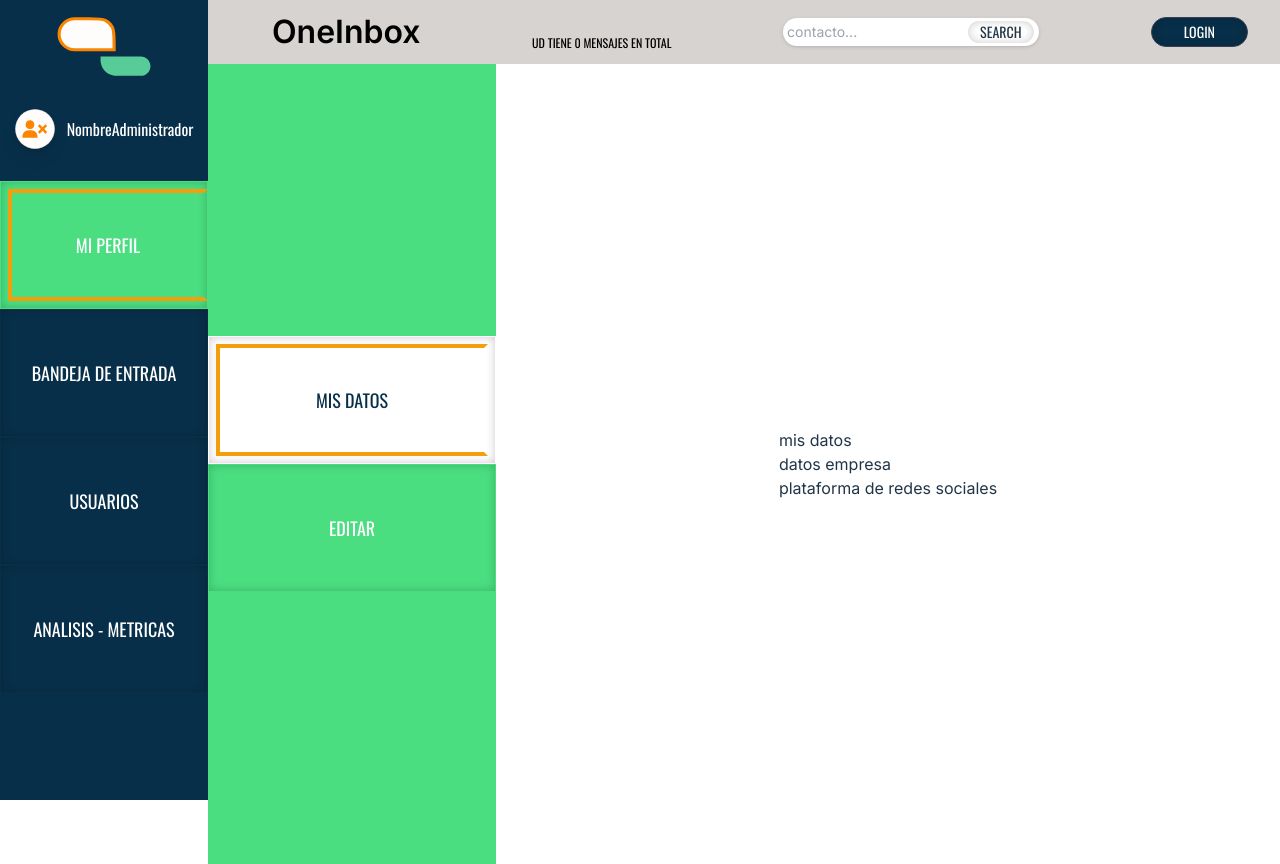
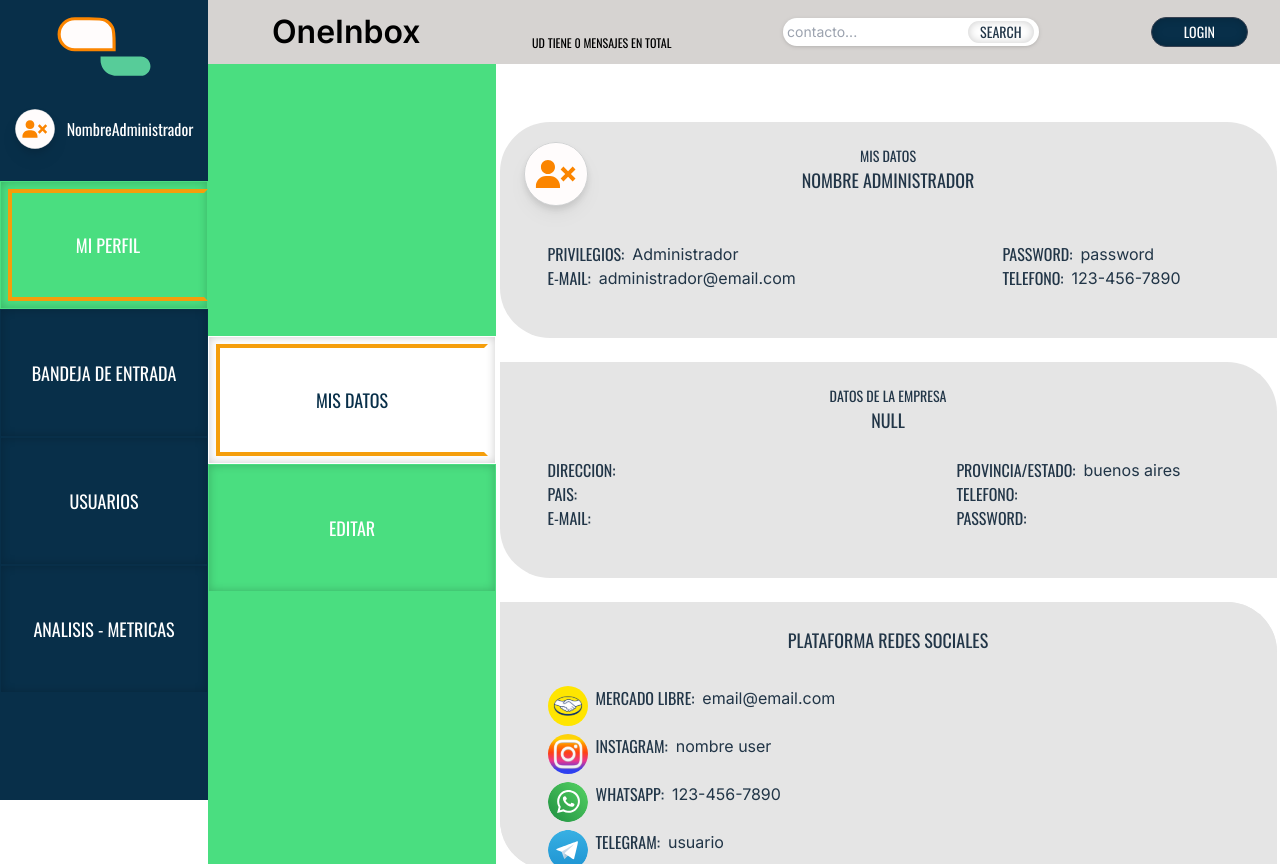
Before and after one commit to MatiasCuadra98/Electrica-mosconi-frontend, a React (Vite) app: page /dashboardAdmi/profile in a window 1280 px wide. Built offline with nearby package versions, Linux system fonts and the light colour scheme.

Commit message:
profile mis datos completo

```diff
--- a/public/json/socialMediaJson.js
+++ b/public/json/socialMediaJson.js
@@ -2,22 +2,26 @@ const socialMediaJson = [
     {
         id: 1,
         name: "Mercado Libre",
-        icon: "/socialMediaImage/mercadoLibre.svg"
+        icon: "/socialMediaImage/mercadoLibre.svg",
+        dataUser: "email@email.com"
     },
     {
         id: 2,
         name: "Instagram",
-        icon: "/socialMediaImage/instagram.svg"
+        icon: "/socialMediaImage/instagram.svg",
+        dataUser: "nombre user"
     },
     {
         id: 3,
         name: "Whatsapp",
-        icon: "/socialMediaImage/whatsapp.svg"
+        icon: "/socialMediaImage/whatsapp.svg",
+        dataUser: "123-456-7890"
     },
     {
         id: 4,
         name: "Telegram",
-        icon: "/socialMediaImage/telegram.svg"
+        icon: "/socialMediaImage/telegram.svg",
+        dataUser: "usuario"
     }
 
 ]
--- a/src/components/dashboard user/inbox/InboxListUser.jsx
+++ b/src/components/dashboard user/inbox/InboxListUser.jsx
@@ -8,7 +8,7 @@ const InboxListUser = (props) => {
   //const messages = messageRecivedJson;
 
   return (
-    <div className="w-72 h-screen overflow-y-auto overflow-x-hidden bg-green-400">
+    <div className="sticky w-72 h-screen overflow-y-auto overflow-x-hidden bg-green-400">
       <InboxCardUser />
       <InboxCardUser />
       <InboxCardUser />
--- a/src/components/dashboard-admin/profile/Data.jsx
+++ b/src/components/dashboard-admin/profile/Data.jsx
@@ -1,11 +1,159 @@
 import React from "react";
+import IconUserProfile from "./IconUserProfile";
+import { useSelector } from "react-redux";
+import socialMediaJson from "../../../../public/json/socialMediaJson";
 
 const Data = () => {
+  const user = useSelector((state) => state.user);
+  const business = useSelector((state) => state.business);
   return (
-    <div>
-      <div>mis datos</div>
-      <div>datos empresa</div>
-      <div>plataforma de redes sociales</div>
+    <div className="mt-10">
+      <div className="w-[777px] h-auto bg-neutral-200 rounded-tl-[50px] rounded-tr-[50px] rounded-bl-[50px] relative">
+        <div className="left-6 top-5 absolute">
+          {!user ? (
+            <img className="w-18 h-18" src="/noUser.svg" />
+          ) : user.image ? (
+            <img className="w-18 h-18" src={user.image} />
+          ) : (
+            <IconUserProfile name={user.name} />
+          )}
+        </div>
+        <div className="flex flex-col items-center pt-6 mt-6">
+          <h4 className="text-sm font-normal font-['Oswald'] uppercase">
+            mis datos
+          </h4>
+          <h1 className="text-lg font-normal font-['Oswald'] uppercase">
+            {!user.name ? "nombre administrador" : user.name}
+          </h1>
+        </div>
+        <div className="flex flex-row justify-between px-12 mt-12">
+          <div className="flex flex-col">
+            <div className="flex flex-row">
+              <h4 className="text-m font-normal font-['Oswald'] uppercase">
+                PRIVILEGIOS:
+              </h4>
+              <span className="text-base font-normal font-['Inter'] ml-2">
+                {user.privilege ? user.privilege : "Administrador"}
+              </span>
+            </div>
+            <div className="flex flex-row">
+              <h4 className="text-m font-normal font-['Oswald'] uppercase">
+                E-MAIL:
+              </h4>
+              <span className="text-base font-normal font-['Inter'] ml-2 mb-12">
+                {user.email ? user.email : "administrador@email.com"}
+              </span>
+            </div>
+          </div>
+          <div className="flex flex-col px-12">
+            <div className="flex flex-row">
+              <h4 className="text-m font-normal font-['Oswald'] uppercase">
+                PASSWORD:
+              </h4>
+              <span className="text-base font-normal font-['Inter'] ml-2">
+                {user.password ? user.password : "password"}
+              </span>
+            </div>
+            <div className="flex flex-row mb-12">
+              <h4 className="text-m font-normal font-['Oswald'] uppercase">
+                TELEFONO:
+              </h4>
+              <span className="text-base font-normal font-['Inter'] ml-2">
+                {user.phone ? user.phone : "123-456-7890"}
+              </span>
+            </div>
+          </div>
+        </div>
+      </div>
+
+      <div className="w-[777px] h-auto bg-neutral-200 rounded-tr-[50px] rounded-bl-[50px] relative">
+        <div className="flex flex-col items-center pt-6 mt-6">
+          <h4 className="text-sm font-normal font-['Oswald'] uppercase">
+            datos de la empresa
+          </h4>
+          <h1 className="text-lg font-normal font-['Oswald'] uppercase">
+            {!business.name ? "null" : business.name}
+          </h1>
+        </div>
+        <div className="flex flex-row justify-between px-12 mt-6">
+          <div className="flex flex-col">
+            <div className="flex flex-row">
+              <h4 className="text-m font-normal font-['Oswald'] uppercase">
+                DIRECCION:
+              </h4>
+              <span className="text-base font-normal font-['Inter'] ml-2">
+                {business.address ? business.address : null}
+              </span>
+            </div>
+            <div className="flex flex-row">
+              <h4 className="text-m font-normal font-['Oswald'] uppercase">
+                pais:
+              </h4>
+              <span className="text-base font-normal font-['Inter'] ml-2">
+                {business.country ? business.country : null}
+              </span>
+            </div>
+            <div className="flex flex-row">
+              <h4 className="text-m font-normal font-['Oswald'] uppercase">
+                E-MAIL:
+              </h4>
+              <span className="text-base font-normal font-['Inter'] ml-2">
+                {business.email ? business.email : null}
+              </span>
+            </div>
+          </div>
+          <div className="flex flex-col px-12">
+            <div className="flex flex-row">
+              <h4 className="text-m font-normal font-['Oswald'] uppercase">
+                provincia/estado:
+              </h4>
+              <span className="text-base font-normal font-['Inter'] ml-2">
+                {business.city ? business.city : "buenos aires"}
+              </span>
+            </div>
+            <div className="flex flex-row">
+              <h4 className="text-m font-normal font-['Oswald'] uppercase">
+                TELEFONO:
+              </h4>
+              <span className="text-base font-normal font-['Inter'] ml-2">
+                {business.phone ? business.phone : null}
+              </span>
+            </div>
+            <div className="flex flex-row mb-12">
+              <h4 className="text-m font-normal font-['Oswald'] uppercase">
+                Password:
+              </h4>
+              <span className="text-base font-normal font-['Inter'] ml-2">
+                {business.password ? business.password : null}
+              </span>
+            </div>
+          </div>
+        </div>
+      </div>
+
+      <div className="w-[777px] h-auto bg-neutral-200 rounded-br-[50px] rounded-tr-[50px] rounded-bl-[50px] relative">
+        <div className="w-[777px] h-auto bg-neutral-200 rounded-tr-[50px] rounded-bl-[50px] relative">
+          <div className="flex flex-col items-center pt-6 mt-6">
+            <h1 className="text-lg font-normal font-['Oswald'] uppercase">
+              plataforma redes sociales
+            </h1>
+          </div>
+          <div div className="flex flex-col justify-between px-12 mt-6">
+            {socialMediaJson &&
+              socialMediaJson.map((sm) => (
+                <div className="flex flex-row mt-2">
+                  <img src={sm.icon} className="w-10 h-10" />
+                  <h4 className="text-m font-normal font-['Oswald'] uppercase ml-2">
+                    {sm.name}:
+                  </h4>
+                  <span className="text-base font-normal font-['Inter'] ml-2">
+                    {sm.dataUser}
+                  </span>
+                </div>
+              ))}
+          </div>
+        </div>
+      </div>
     </div>
   );
 };
--- /dev/null
+++ b/src/components/dashboard-admin/profile/IconUserProfile.jsx
@@ -0,0 +1,64 @@
+import React from "react";
+
+const IconUserProfile = ({ name }) => {
+  //console.log("name: ", name);
+  const nameArray = name ? name.split(" ") : null;
+  //console.log("name en array: ", nameArray);
+  const firstNameI = name ? nameArray[0][0].toUpperCase() : null;
+  //console.log("inicial del primer nombre: ", firstNameI);
+  const lastNameI = name ? nameArray[1][0] : null;
+  //console.log("inicial del apellido: ", lastNameI);
+  const fullNameI = name ? `${firstNameI}${lastNameI}` : null;
+  //console.log(fullNameI);
+
+  return (
+    <div>
+      {fullNameI === null ? (
+        <img
+          src="/userIcon/noUser.svg"
+          className=" w-16 h-16 rounded-full drop-shadow-lg"
+        />
+      ) : firstNameI === "A" ||
+        firstNameI === "F" ||
+        firstNameI === "K" ||
+        firstNameI === "O" ||
+        firstNameI === "T" ||
+        firstNameI === "Y" ? (
+        <div className="bg-sky-950 w-16 h-16 rounded-full drop-shadow-lg text-center flex justify-center items-center font-semibold text-['Inter'] text-white text-xl">
+          <h2>{fullNameI}</h2>
+        </div>
+      ) : firstNameI === "B" ||
+        firstNameI === "G" ||
+        firstNameI === "L" ||
+        firstNameI === "P" ||
+        firstNameI === "U" ||
+        firstNameI === "Z" ? (
+        <div className="bg-green-400 w-16 h-16 rounded-full drop-shadow-lg text-center flex justify-center items-center font-semibold text-['Inter'] text-white text-xl">
+          <h2>{fullNameI}</h2>
+        </div>
+      ) : firstNameI === "C" ||
+        firstNameI === "H" ||
+        firstNameI === "M" ||
+        firstNameI === "Q" ||
+        firstNameI === "V" ? (
+        <div className="bg-amber-500 w-16 h-16 rounded-full drop-shadow-lg text-center flex justify-center items-center font-semibold text-['Inter'] text-white text-xl">
+          <h2>{fullNameI}</h2>
+        </div>
+      ) : firstNameI === "D" ||
+        firstNameI === "I" ||
+        firstNameI === "N" ||
+        firstNameI === "R" ||
+        firstNameI === "W" ? (
+        <div className="bg-neutral-200 w-16 h-16 rounded-full drop-shadow-lg text-center flex justify-center items-center font-semibold text-['Inter'] text-white text-xl">
+          <h2>{fullNameI}</h2>
+        </div>
+      ) : (
+        <div className="bg-stone-300 w-16 h-16 rounded-full drop-shadow-lg text-center flex justify-center items-center font-semibold text-['Inter'] text-white text-xl">
+          <h2>{fullNameI}</h2>
+        </div>
+      )}
+    </div>
+  );
+};
+
+export default IconUserProfile;
--- a/src/components/dashboard-admin/profile/MenuProfile.jsx
+++ b/src/components/dashboard-admin/profile/MenuProfile.jsx
@@ -8,7 +8,7 @@ const MenuProfile = () => {
     "/dashboardAdmi/profile/edit-socialMedia";
 
   return (
-    <div className="w-72 h-screen overflow-y-auto overflow-x-hidden bg-green-400 flex flex-col items-cente justify-center">
+    <div className="sticky w-72 h-screen overflow-y-auto overflow-x-hidden bg-green-400 flex flex-col items-cente justify-center">
       <MenuButton
         route={"/dashboardAdmi/profile"}
         nameRoute={"Mis Datos"}
--- a/src/components/utils/selectUser/SelectUser.jsx
+++ b/src/components/utils/selectUser/SelectUser.jsx
@@ -30,9 +30,9 @@ const SelectUser = () => {
     <div className="flex items-center">
       <div>
         {!user ? (
-          <img src="/noUser.svg" />
+          <img className="w-10 h-10" src="/noUser.svg" />
         ) : user.image ? (
-          user.image
+          <img className="w-10 h-10" src={user.image} />
         ) : (
           <IconUser name={user.name} />
         )}
```
